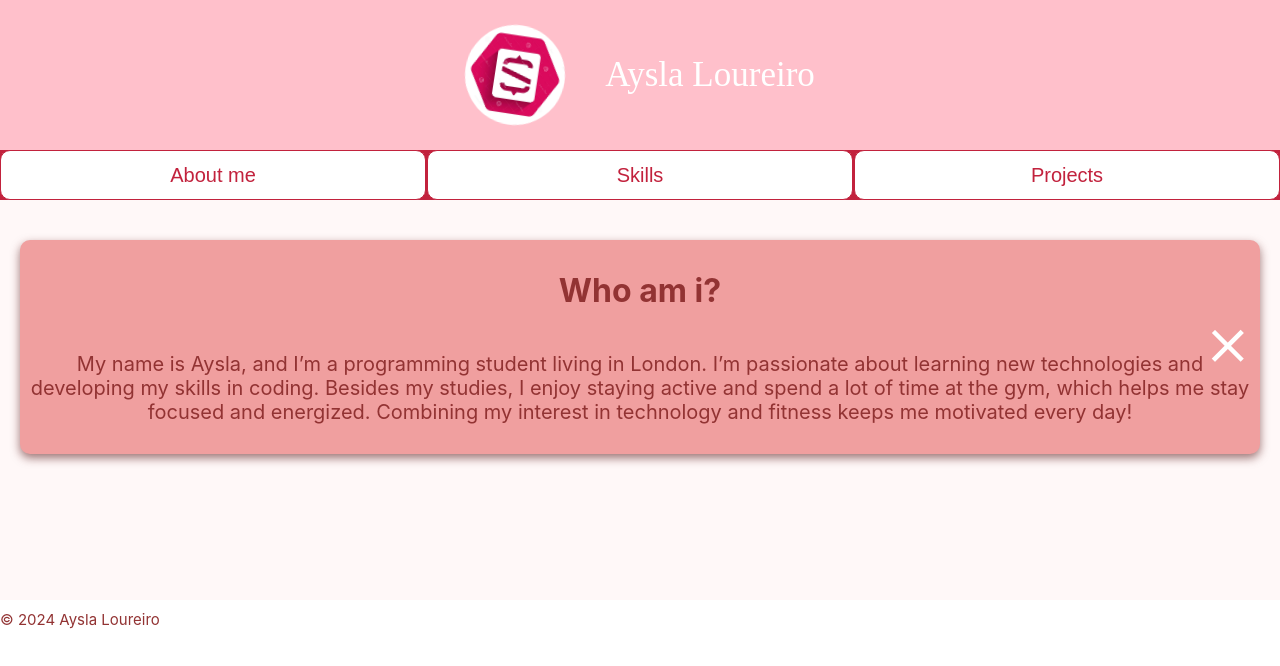
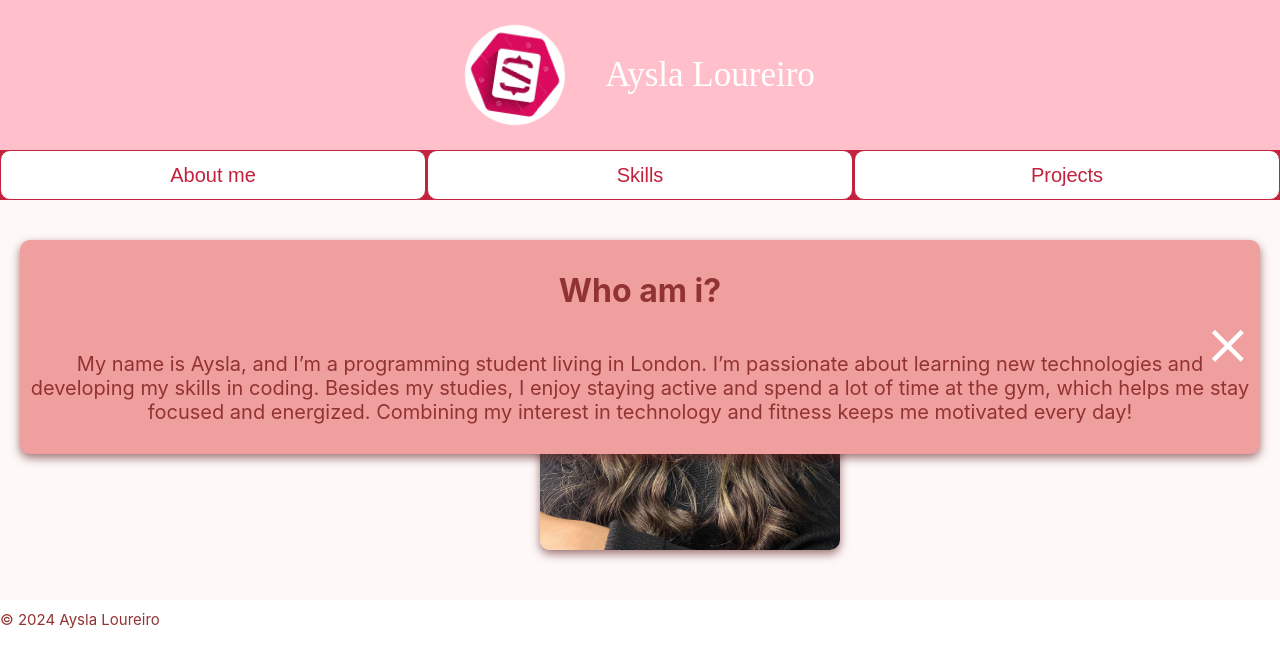
Before and after one commit to AyslaLoureiro/aysla-portifolio, a React (Create React App) app: page / in a window 1280 px wide. Shown: the top 666 px of the page. Built offline with nearby package versions, Linux system fonts and the light colour scheme.

Commit message:
cria container main

```diff
--- a/src/App.js
+++ b/src/App.js
@@ -1,4 +1,5 @@
 import logo from "./logo.png";
+import img from "./imgmain.jpeg";
 import "./App.css";
 import Card from "./Card.js";
 import { useState } from "react";
@@ -6,6 +7,7 @@ import { useState } from "react";
 function App() {
   // criar o estado buttonCliked
   const [buttonClicked, setButtonCliked] = useState("about me");
+  const handleClose = () => setButtonCliked(null);
   return (
     <div className="App">
       <header className="App-header">
@@ -42,6 +44,16 @@ function App() {
               Projects
             </button>
           </div>
+          <div className="main-container">
+            <img src={img} className="main-img"></img>
+            <div className="main-description">
+              <ul>
+                <li>Portuguese/Intermediate English</li>
+                <li>Right to work UK and EU</li>
+                <li>HTML | CSS | JAVASCRIPT | REACT</li>
+              </ul>
+            </div>
+          </div>
           {buttonClicked === "about me" ? (
             <Card
               title="Who am i?"
@@ -51,6 +63,7 @@ function App() {
               spend a lot of time at the gym, which helps me stay focused and
               energized. Combining my interest in technology and fitness keeps
               me motivated every day!"
+              onClose={handleClose}
             />
           ) : null}
           {buttonClicked === "Skills" ? (
@@ -68,6 +81,7 @@ function App() {
                 "JavaScript",
                 "React",
               ]}
+              onClose={handleClose}
             />
           ) : null}
           {buttonClicked === "Projects" ? (
@@ -83,6 +97,7 @@ function App() {
                   url: " https://ayslaloureiro.github.io/web_project_around_react/",
                 },
               ]}
+              onClose={handleClose}
             />
           ) : null}
         </main>
```
